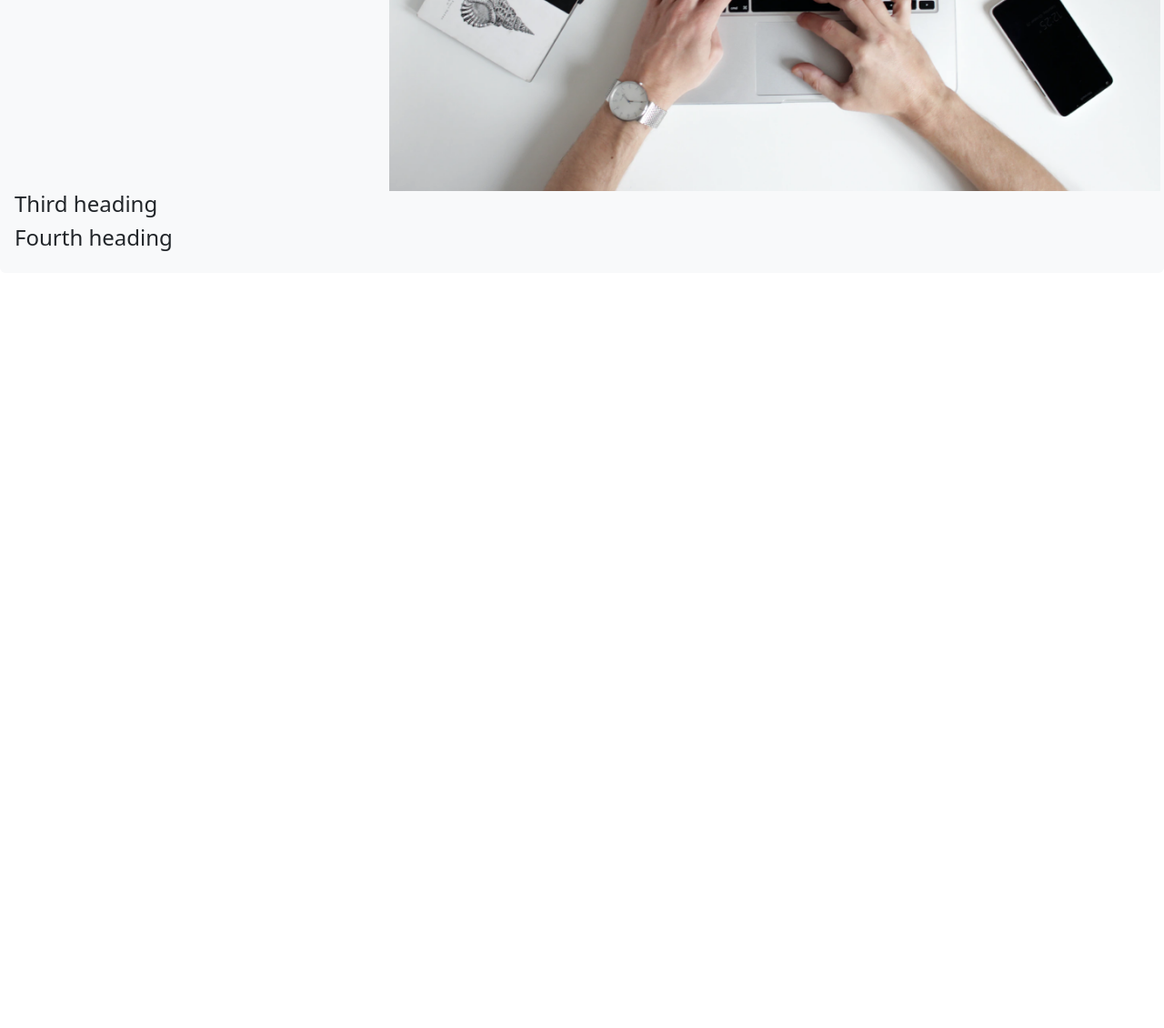
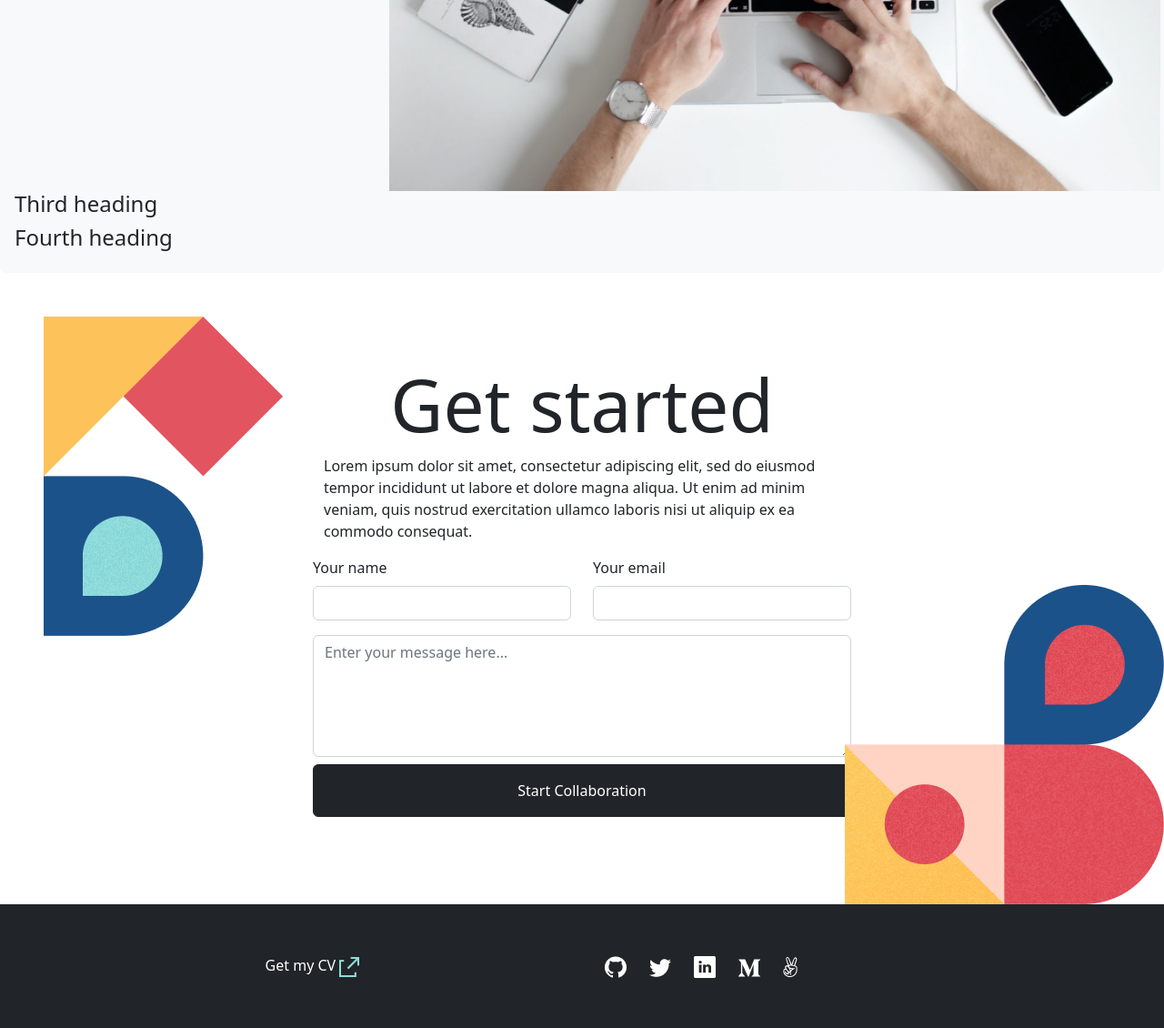
Before and after one commit to anderCM/bootstrap-portfolio, a plain HTML site: page index.html in a window 1280 px wide. Shown: the part 1189-2319 px from the top of the page at 91% size. Before the commit the page ends 1489 px from the top, so only its background shows below. Drawn offline with nearby package versions, Linux system fonts and the light colour scheme.

Commit message:
styling form section

```diff
--- a/index.html
+++ b/index.html
@@ -142,6 +142,64 @@
       <h4 id="scrollspyHeading3">Third heading</h4>
       <h4 id="scrollspyHeading4">Fourth heading</h4>
     </div>
+<!-- form section -->
+<section class="container-fluid">
+  <div class="row position-relative p-5">
+      <div class="col-3 p-0">
+          <img class="position-absolute star-0" src="./images/image-geometry_6.png" alt="deco back ground">
+      </div>
+      <div class="container my-5 col-6">
+          <h2 class="display-1 text-center">Get started</h2>
+          <p class="p-0">Lorem ipsum dolor sit amet, consectetur adipiscing elit, sed do eiusmod tempor incididunt
+              ut
+              labore et dolore magna aliqua. Ut enim ad minim veniam, quis nostrud exercitation ullamco laboris
+              nisi
+              ut aliquip ex ea commodo consequat.</p>
+
+          <form action="https://formspree.io/f/xnqrlgak" method="post" class="needs-validated row">
+              <div class="mb-3 col-6 ps-0">
+                  <label for="uname" class="form-label">Your name</label>
+                  <input type="text" class="form-control" id="uname" placeholder=" " name="uname" required>
+                  <div class="valid-feedback">Valid.</div>
+                  <div class="invalid-feedback">Please fill out this field.</div>
+              </div>
+              <div class="mb-3 col-6 pe-0">
+                  <label for="pwd" class="form-label">Your email</label>
+                  <input type="email" class="form-control" id="pwd" placeholder="" name="pswd" required>
+                  <div class="valid-feedback">Valid.</div>
+                  <div class="invalid-feedback">Please fill out this field.</div>
+              </div>
+              <label for="comment"></label>
+              <textarea class="form-control" rows="5" id="comment" name="text"
+                  placeholder="Enter your message here..." required></textarea>
+              <button type="submit" class="btn btn-dark mt-2 px-5 py-3">Start Collaboration</button>
+          </form>
+      </div>
+      <div class="col-3">
+          <img class="position-absolute bottom-0 end-0" src="images/image-geometry_7.png" alt="">
+      </div>
+  </div>
+</section>
+<footer class="container-fluid">
+  <div class="row bg-dark p-5">
+      <button type="button" class="btn btn-dark col-6">Get my CV <img src="images/Union (2).png" alt=""></button>
+      <div class="col-6">
+          <div class="btn-group">
+              <button type="button" class="btn btn-dark"><img src="./images/redes sociales/Vector (3).png"
+                      alt=""></button>
+              <button type="button" class="btn btn-dark"><img src="./images/redes sociales/Vector (4).png"
+                      alt=""></button>
+              <button type="button" class="btn btn-dark"><img src="./images/redes sociales/Vector (5).png"
+                      alt=""></button>
+              <button type="button" class="btn btn-dark"><img src="./images/redes sociales/Vector (6).png"
+                      alt=""></button>
+              <button type="button" class="btn btn-dark"><img src="./images/redes sociales/Vector (7).png"
+                      alt=""></button>
+
+          </div>
+      </div>
+  </div>
+</footer>
 
     <!-- JavaScript Bundle with Popper -->
     <script
```
